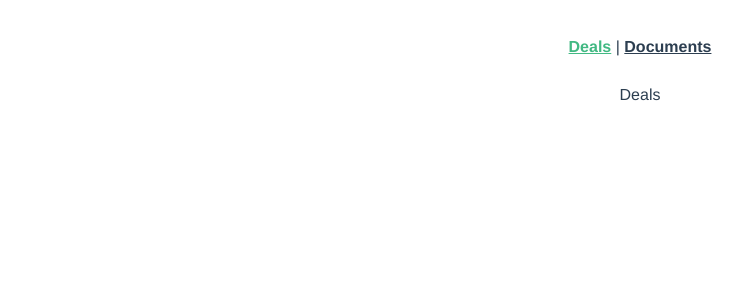
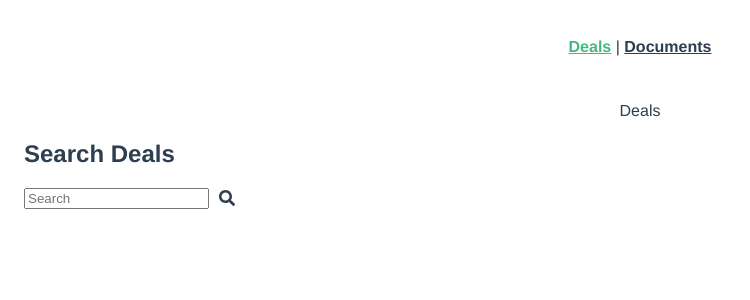
Before and after one commit to DavidArmendariz/vue-grid-app, a Vue app: page /deals in a window 1280 px wide. Shown: the top 300 px of the page, without its empty margins (0-750 px from the left). Built offline with nearby package versions, Linux system fonts and the light colour scheme.

Commit message:
Added template for search deals

```diff
--- a/package.json
+++ b/package.json
@@ -9,6 +9,9 @@
     "lint": "vue-cli-service lint"
   },
   "dependencies": {
+    "@fortawesome/fontawesome-svg-core": "^1.2.35",
+    "@fortawesome/free-solid-svg-icons": "^5.15.3",
+    "@fortawesome/vue-fontawesome": "^3.0.0-4",
     "core-js": "^3.6.5",
     "vue": "^3.0.0",
     "vue-router": "^4.0.0-0",
--- /dev/null
+++ b/src/components/SearchDeals.vue
@@ -0,0 +1,37 @@
+<template>
+  <div class="searchDeals">
+    <h2>Search Deals</h2>
+    <div class="searchBarContainer">
+      <input type="text" placeholder="Search" v-model="filter" />
+      <custom-icon class="searchIcon" icon="search" />
+    </div>
+  </div>
+</template>
+
+<script>
+export default {
+  data() {
+    return {
+      filter: '',
+    };
+  },
+};
+</script>
+
+<style lang="scss" scoped>
+.searchDeals {
+  display: flex;
+  flex-direction: column;
+  align-items: flex-start;
+}
+
+.searchBarContainer {
+  display: flex;
+  align-items: center;
+}
+
+.searchIcon {
+  margin-left: 10px;
+  cursor: pointer;
+}
+</style>
--- a/src/main.js
+++ b/src/main.js
@@ -2,8 +2,14 @@ import { createApp } from 'vue';
 import App from './App.vue';
 import router from './router';
 import store from './store';
+import { library } from '@fortawesome/fontawesome-svg-core';
+import { faSearch } from '@fortawesome/free-solid-svg-icons';
+import { FontAwesomeIcon } from '@fortawesome/vue-fontawesome';
 
-createApp(App)
-  .use(store)
-  .use(router)
-  .mount('#app');
+library.add(faSearch);
+
+const app = createApp(App);
+app.component('custom-icon', FontAwesomeIcon);
+app.use(store);
+app.use(router);
+app.mount('#app');
--- a/src/views/Deals.vue
+++ b/src/views/Deals.vue
@@ -1,13 +1,26 @@
 <template>
-  <div>Deals</div>
+  <div class="deals">
+    <div>Deals</div>
+    <search-deals />
+  </div>
 </template>
 
 <script>
-import Deals from '../models/deals';
+import Deals from '@/models/deals';
+import SearchDeals from '@/components/SearchDeals.vue';
 
 export default {
+  components: {
+    SearchDeals,
+  },
   provide: {
     deals: new Deals(),
   },
 };
 </script>
+
+<style lang="scss" scoped>
+.deals {
+  padding: 1rem;
+}
+</style>
```
Also changed, not shown: 1 other file (tests, documents, lock files or other folders).
